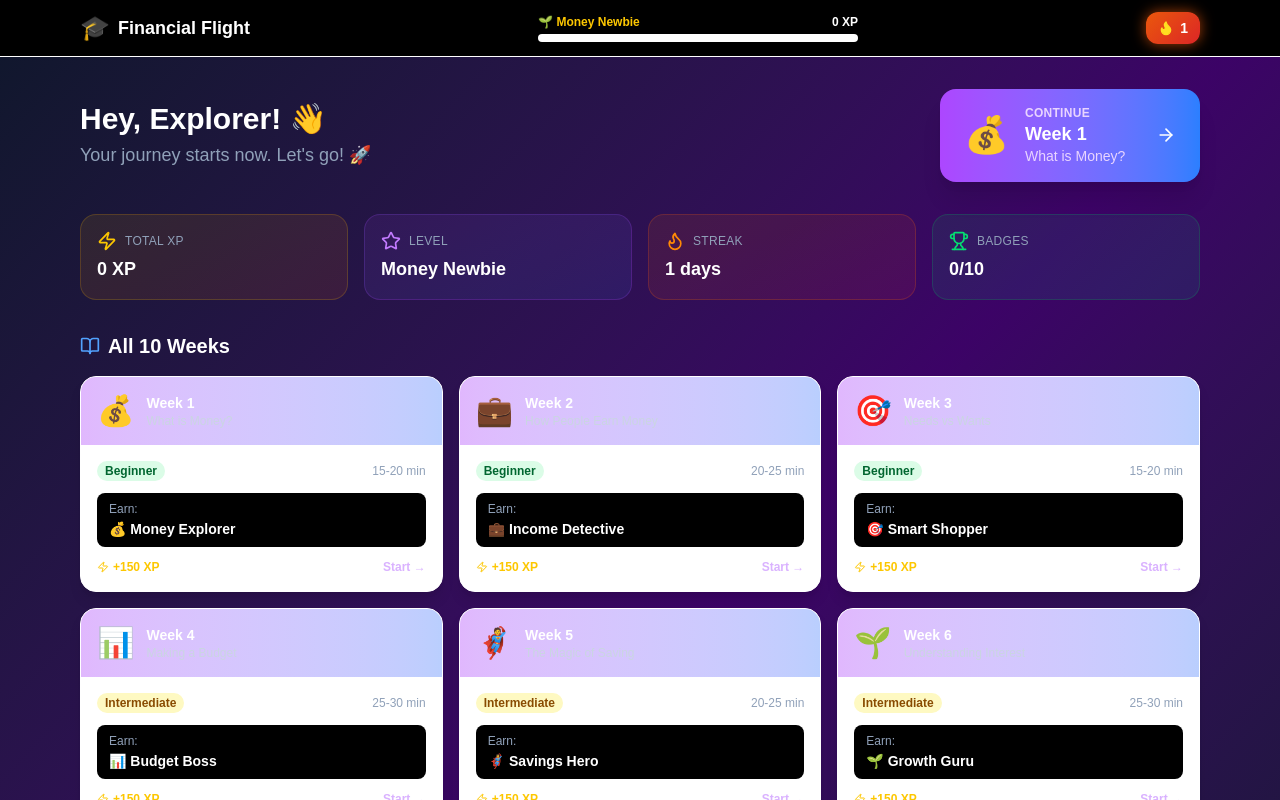
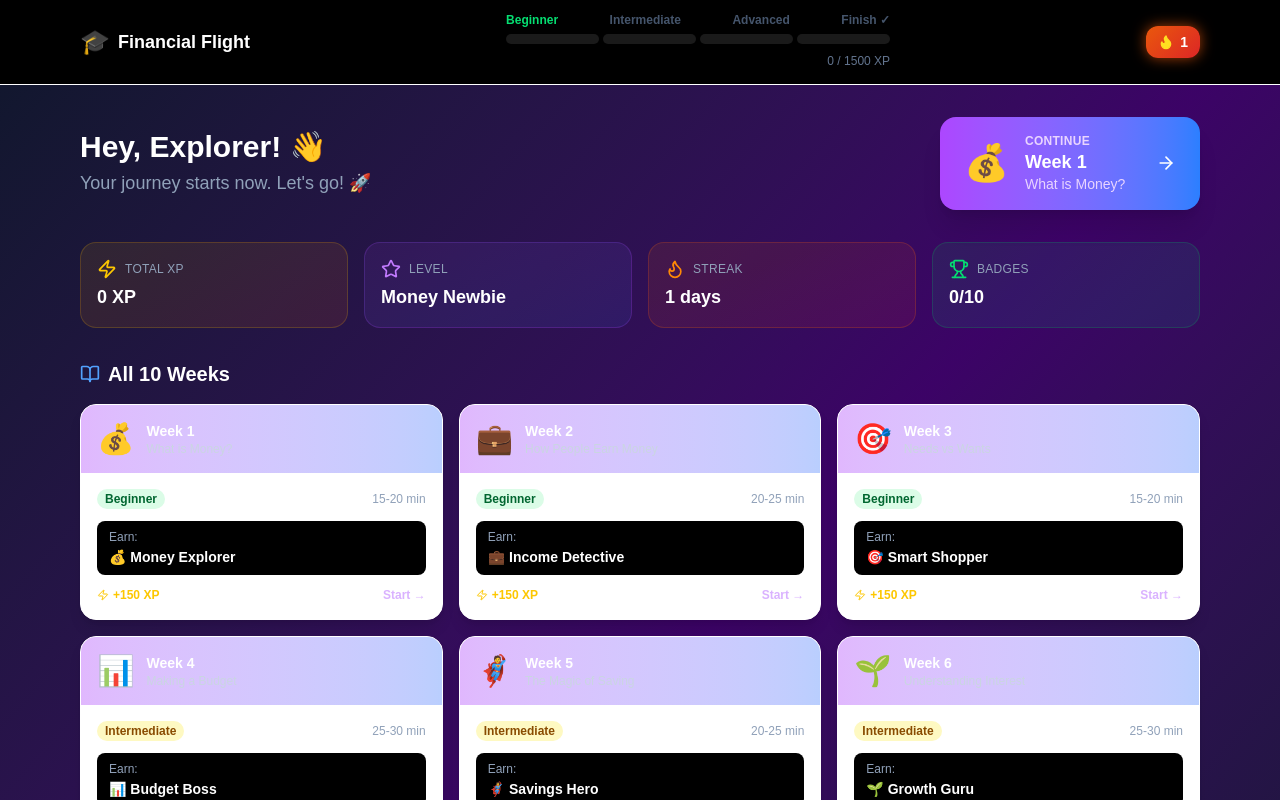
Before and after one commit to dataanalyse/Financial-Flight, a Next.js app: page / in a window 1280 px wide. Both pictures are taken after a click on the button "Start My Journey". Shown: the top 800 px of the page. Built offline with nearby package versions, Linux system fonts and the light colour scheme.

Commit message:
Replace level name with segmented Beginner→Intermediate→Advanced→Finish progress bar

```diff
--- a/app/page.tsx
+++ b/app/page.tsx
@@ -273,17 +273,40 @@ export default function FinKidsAcademy() {
             <span className="text-white font-extrabold text-lg hidden sm:block">Financial Flight</span>
           </div>
 
-          {/* XP bar */}
-          <div className="flex-1 max-w-xs">
-            <div className="flex items-center justify-between mb-1">
-              <span className="text-yellow-400 text-xs font-bold">{level.emoji} {level.name}</span>
-              <span className="text-white text-xs font-semibold">{player.xp} XP</span>
+          {/* Segmented progress bar */}
+          <div className="flex-1 max-w-sm">
+            <div className="flex justify-between mb-1.5">
+              {[
+                { label: "Beginner",     threshold: 0,    color: "text-green-400"  },
+                { label: "Intermediate", threshold: 375,  color: "text-blue-400"   },
+                { label: "Advanced",     threshold: 750,  color: "text-purple-400" },
+                { label: "Finish ✓",    threshold: 1125, color: "text-yellow-400" },
+              ].map(({ label, threshold, color }) => (
+                <span key={label} className={`text-xs font-bold transition-colors ${player.xp >= threshold ? color : "text-slate-600"}`}>
+                  {label}
+                </span>
+              ))}
             </div>
-            <div className="w-full bg-white bg-opacity-20 rounded-full h-2">
-              <div
-                className="bg-gradient-to-r from-yellow-400 to-orange-400 h-2 rounded-full transition-all duration-700"
-                style={{ width: `${levelProgress}%` }}
-              />
+            <div className="flex gap-1">
+              {[
+                { start: 0,    end: 375,  from: "#4ade80", to: "#22c55e" },
+                { start: 375,  end: 750,  from: "#60a5fa", to: "#3b82f6" },
+                { start: 750,  end: 1125, from: "#c084fc", to: "#a855f7" },
+                { start: 1125, end: 1500, from: "#fbbf24", to: "#f59e0b" },
+              ].map(({ start, end, from, to }, i) => {
+                const fill = Math.min(100, Math.max(0, ((player.xp - start) / (end - start)) * 100));
+                return (
+                  <div key={i} className="flex-1 h-2.5 rounded-full overflow-hidden" style={{ background: "rgba(255,255,255,0.1)" }}>
+                    <div
+                      className="h-full rounded-full transition-all duration-700"
+                      style={{ width: `${fill}%`, background: `linear-gradient(to right, ${from}, ${to})`, boxShadow: fill > 0 ? `0 0 6px ${to}` : "none" }}
+                    />
+                  </div>
+                );
+              })}
+            </div>
+            <div className="text-right mt-1">
+              <span className="text-slate-500 text-xs">{player.xp} / 1500 XP</span>
             </div>
           </div>
 
```
